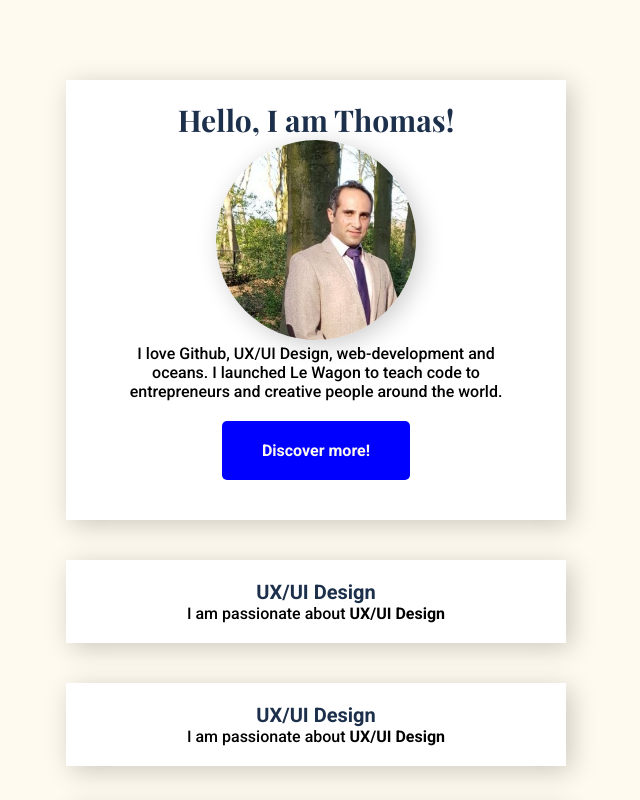
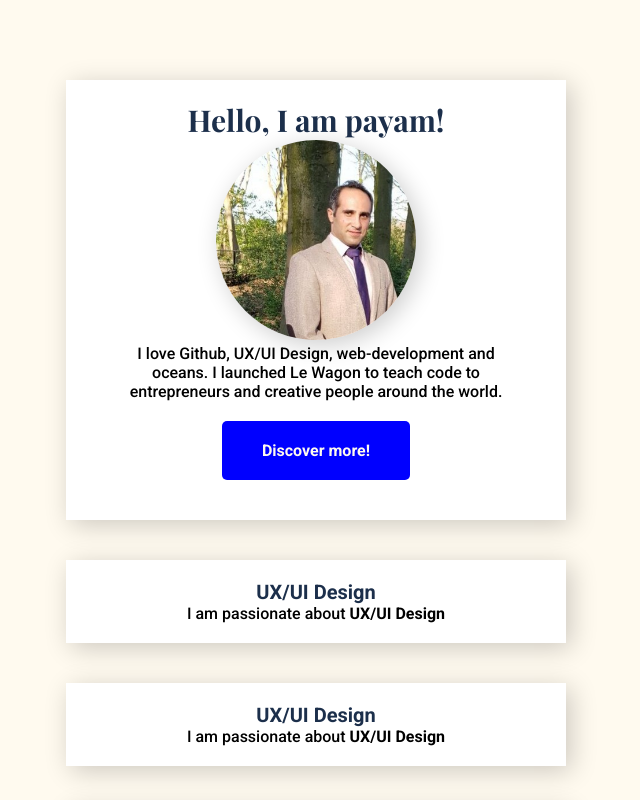
Before and after one commit to payamsodagari/my-new-web, a plain HTML site: page index.html in a window 1280 px wide. Shown: the top 800 px of the page, without its empty margins (324-964 px from the left). Drawn offline with nearby package versions, Linux system fonts and the light colour scheme.

Commit message:
Update index.html

```diff
--- a/index.html
+++ b/index.html
@@ -20,7 +20,7 @@
   <body>
     <div class="container">
       <div class="card-white">
-        <h1>Hello, I am Thomas!</h1>
+        <h1>Hello, I am payam!</h1>
         <img
           src="./images/profile.jpg"
           alt="A great picture of Thomas"
```
